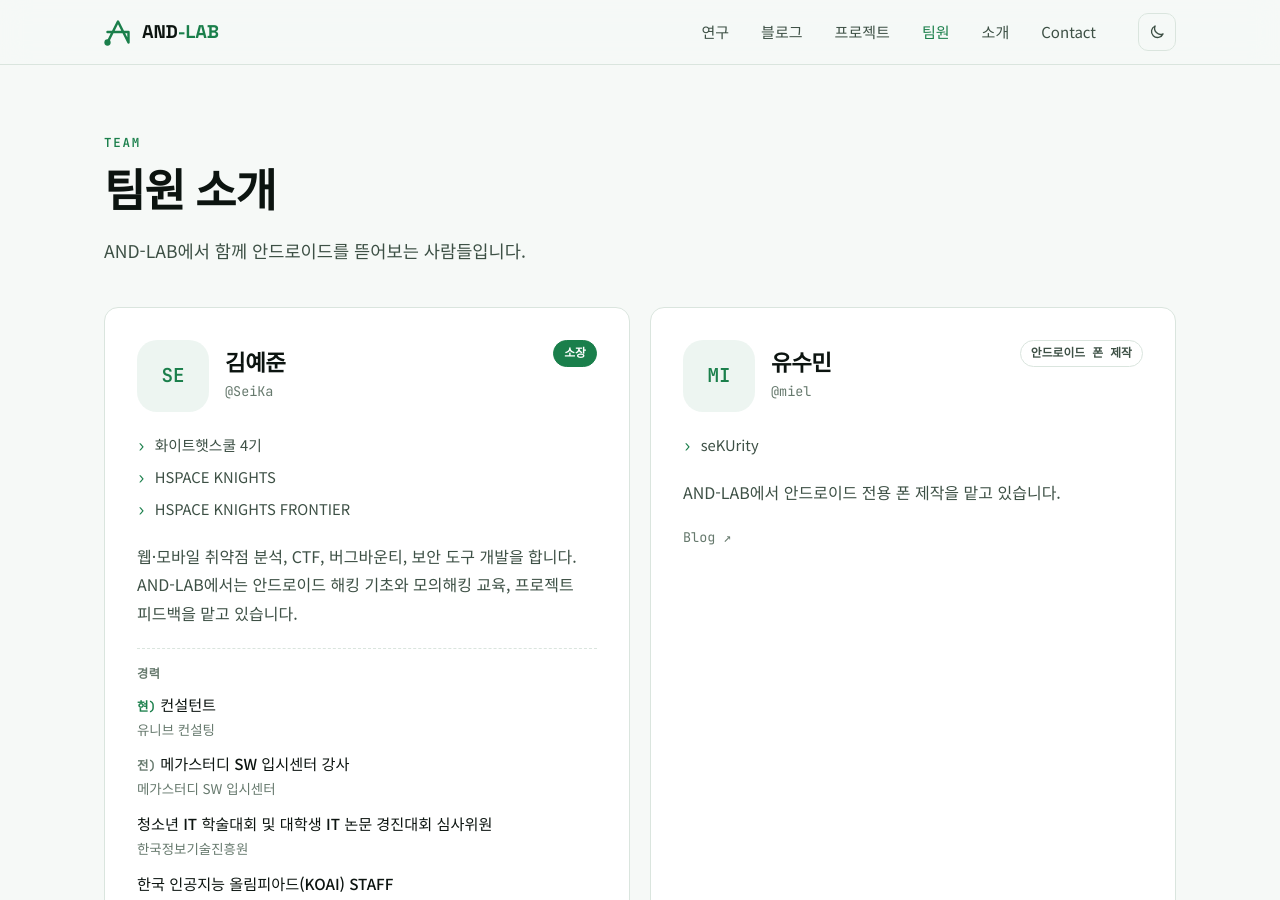
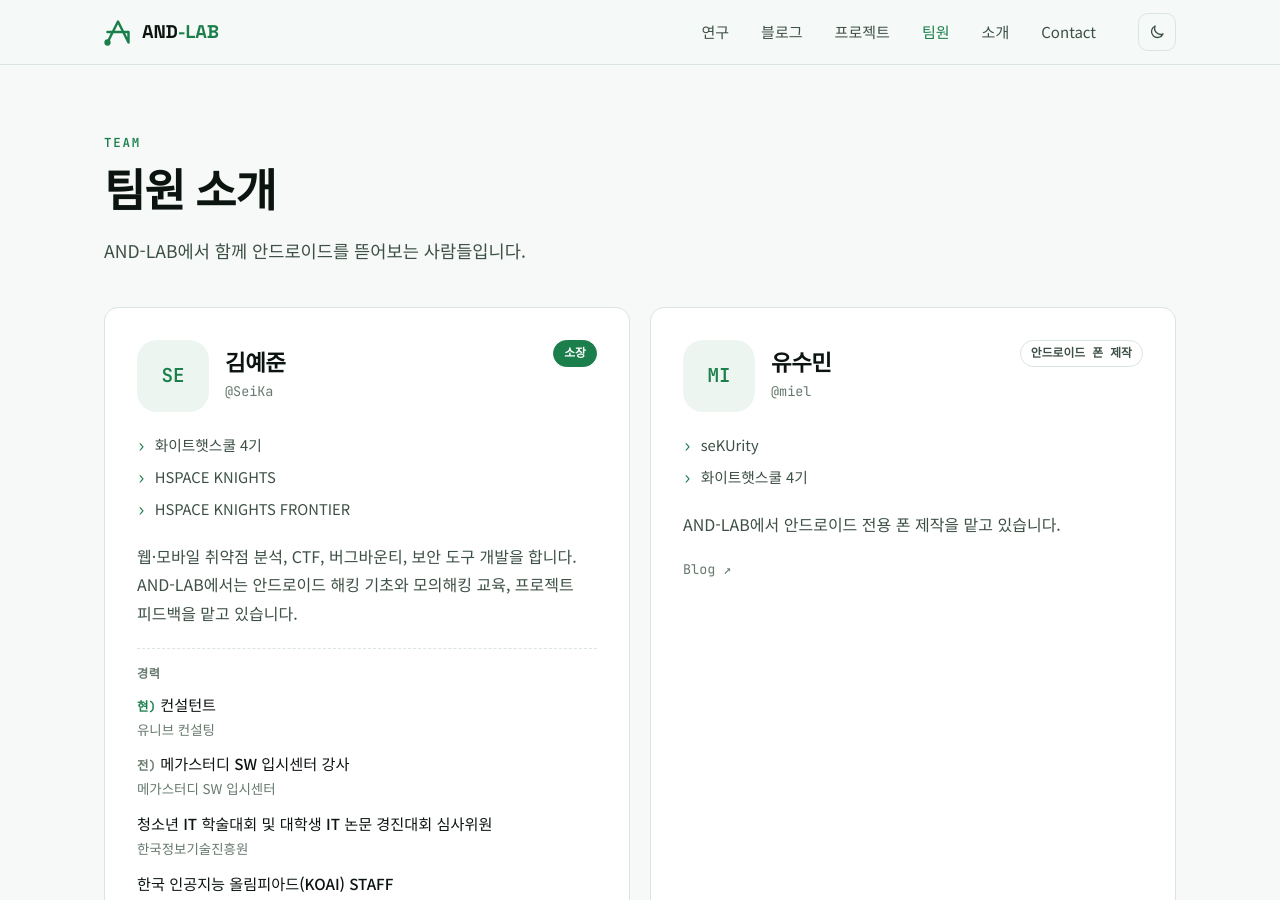
Before and after one commit to WTCYJ/and-lab, a Jekyll site: the page built from team.html, in a window 1280 px wide and 900 px high. Built offline with Jekyll 4.4.1, drawn with Linux system fonts in a browser that asks for light colours.

Commit message:
팀원: 유수민 소속에 화이트햇스쿨 4기 추가

```diff
--- a/_data/members.yml
+++ b/_data/members.yml
@@ -55,6 +55,7 @@
   role: 안드로이드 폰 제작
   affiliations:
     - seKUrity
+    - 화이트햇스쿨 4기
   areas: []
   bio: AND-LAB에서 안드로이드 전용 폰 제작을 맡고 있습니다.
   github: ""
```
